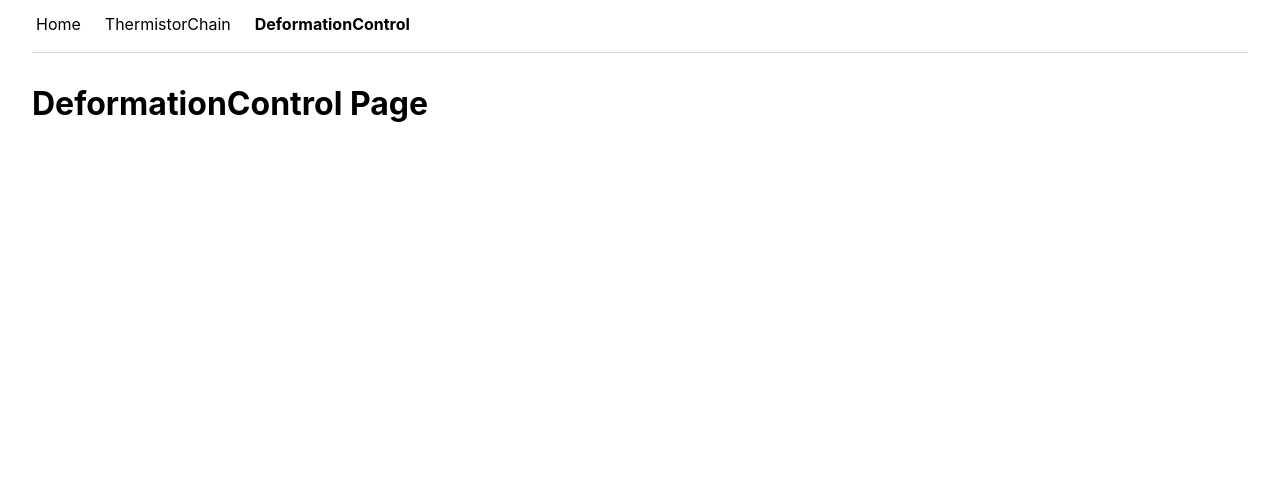
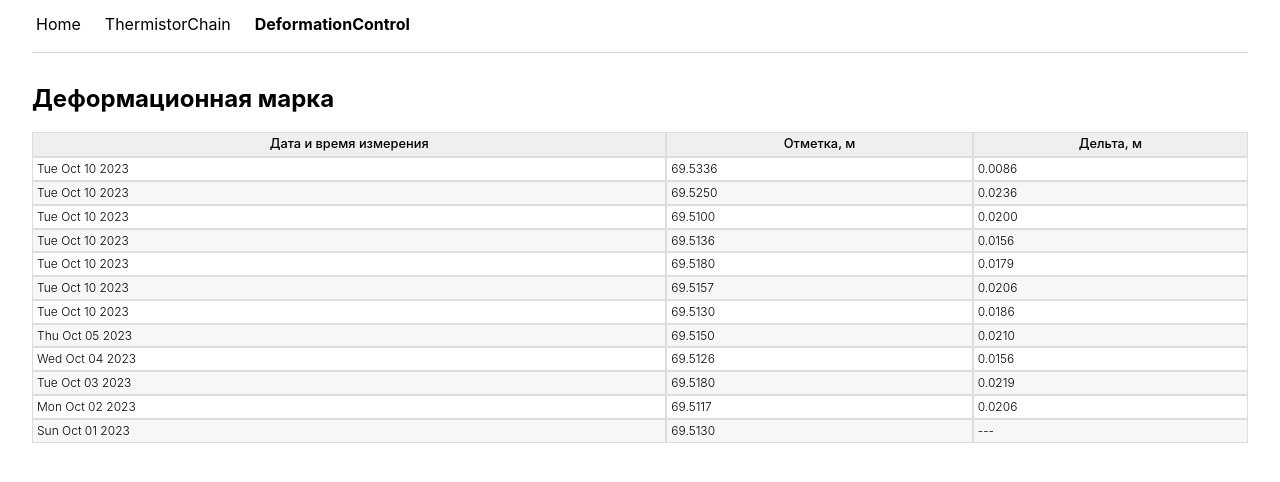
Before and after one commit to DmitryPetsevich/Test, a React (Create React App) app: page /measurements/trend/2 in a window 1280 px wide. Shown: the top 482 px of the page. Built offline with nearby package versions, Linux system fonts and the light colour scheme.

Commit message:
[master] Добавил вывод данных в таблицу деформационной марки.

```diff
--- a/src/components/pages/deformation-control/DeformationControl.tsx
+++ b/src/components/pages/deformation-control/DeformationControl.tsx
@@ -1,16 +1,26 @@
-import { FC } from 'react';
+import { FC, useMemo } from 'react';
 import { useTitle } from '../../../hooks/useTitle';
 import { useFetchData } from '../../../hooks/useFetchData';
+import { IResponse } from '../../../interfaces/common';
+import { IDeformationControl } from '../../../interfaces/deformationControl';
+import Table from '../../table/Table';
+import configuration from './configuration';
 
 const DeformationControlPage: FC = () => {
   useTitle('Тестовое задание - Деформационная марка');
 
-  const { data, error } = useFetchData('deformationResponse');
+  const { data } = useFetchData<IResponse<IDeformationControl>>(
+    'deformationResponse'
+  );
 
-  console.log('data: ', data);
-  console.log('error: ', error);
+  const headers = useMemo(() => configuration(data?.data), [data]);
 
-  return <h1>DeformationControl Page</h1>;
+  return data ? (
+    <>
+      <h2>Деформационная марка</h2>
+      <Table<IDeformationControl> listingData={data?.data} headers={headers} />
+    </>
+  ) : null;
 };
 
 export default DeformationControlPage;
--- /dev/null
+++ b/src/components/pages/deformation-control/configuration.tsx
@@ -0,0 +1,32 @@
+import { IDeformationControl } from '../../../interfaces/deformationControl';
+import { IHeader } from '../../table/interfaces';
+
+function configuration(data: IDeformationControl[] = []) {
+  const config: IHeader[] = [
+    {
+      key: 'dateTime',
+      label: 'Дата и время измерения',
+      renderCell: (data: IDeformationControl) => (
+        <span>{new Date(data.time).toDateString()}</span>
+      ),
+    },
+    {
+      key: 'data.value',
+      label: 'Отметка, м',
+      renderCell: (data: IDeformationControl) => (
+        <span>{data?.data?.value?.toFixed(4) || '---'}</span>
+      ),
+    },
+    {
+      key: 'data.delta',
+      label: 'Дельта, м',
+      renderCell: (data: IDeformationControl) => (
+        <span>{data?.data?.delta?.toFixed(4) || '---'}</span>
+      ),
+    },
+  ];
+
+  return config;
+}
+
+export default configuration;
--- a/src/components/table/table-body/TableBody.tsx
+++ b/src/components/table/table-body/TableBody.tsx
@@ -14,8 +14,8 @@ const TableBody: FC<ITableBodyProps> = ({ rows, columns }) => {
 
   return (
     <tbody>
-      {rows.map((row) => (
-        <TableRow>
+      {rows.map((row, index) => (
+        <TableRow key={index}>
           {dataColumns.map(({ key, renderCell, label }) => (
             <TableCell key={key}>
               {renderCell ? renderCell(row) : label}
--- a/src/interfaces/deformationControl/index.ts
+++ b/src/interfaces/deformationControl/index.ts
@@ -6,10 +6,6 @@ export interface IDeformationControl extends ISensor {
 }
 
 interface IDeformationControlData {
-  [key: number]: IDeformationControlDataValue;
-}
-
-interface IDeformationControlDataValue {
   value: number;
   isValid: boolean;
   delta: number;
```
